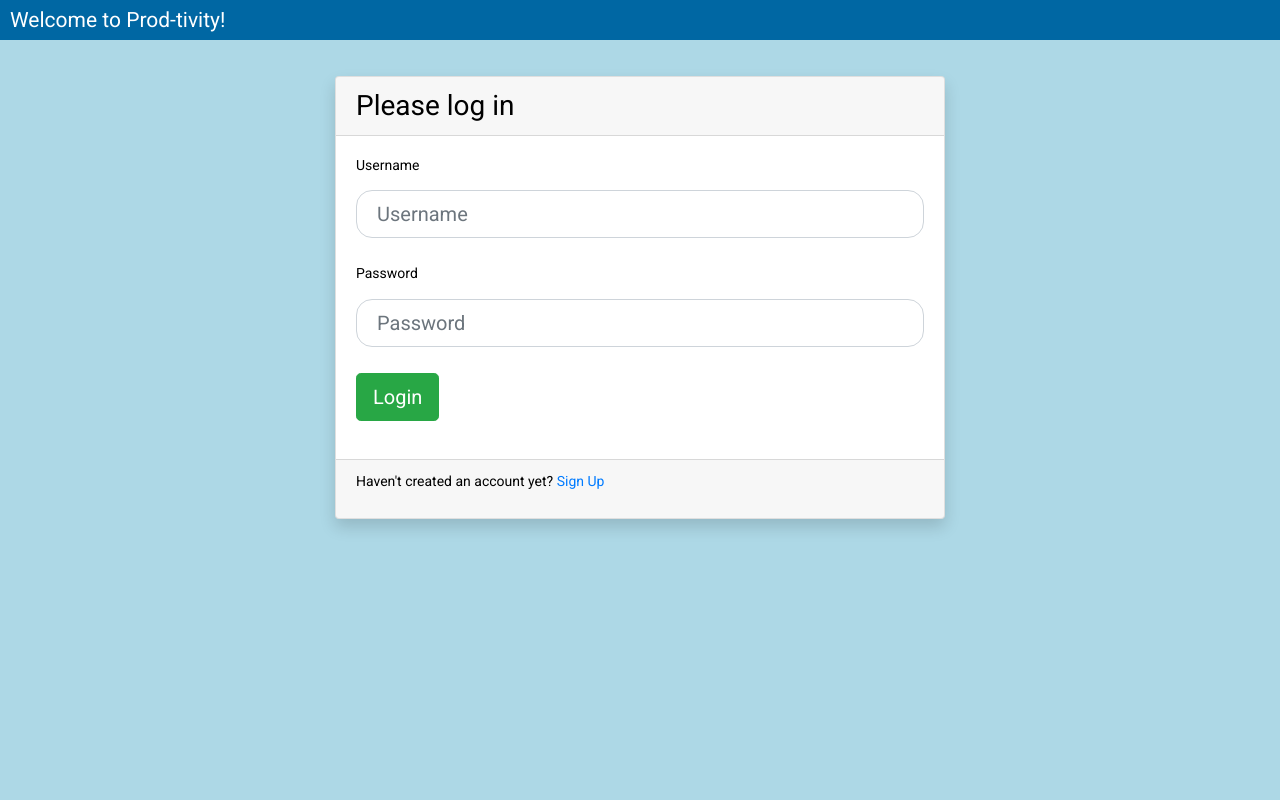
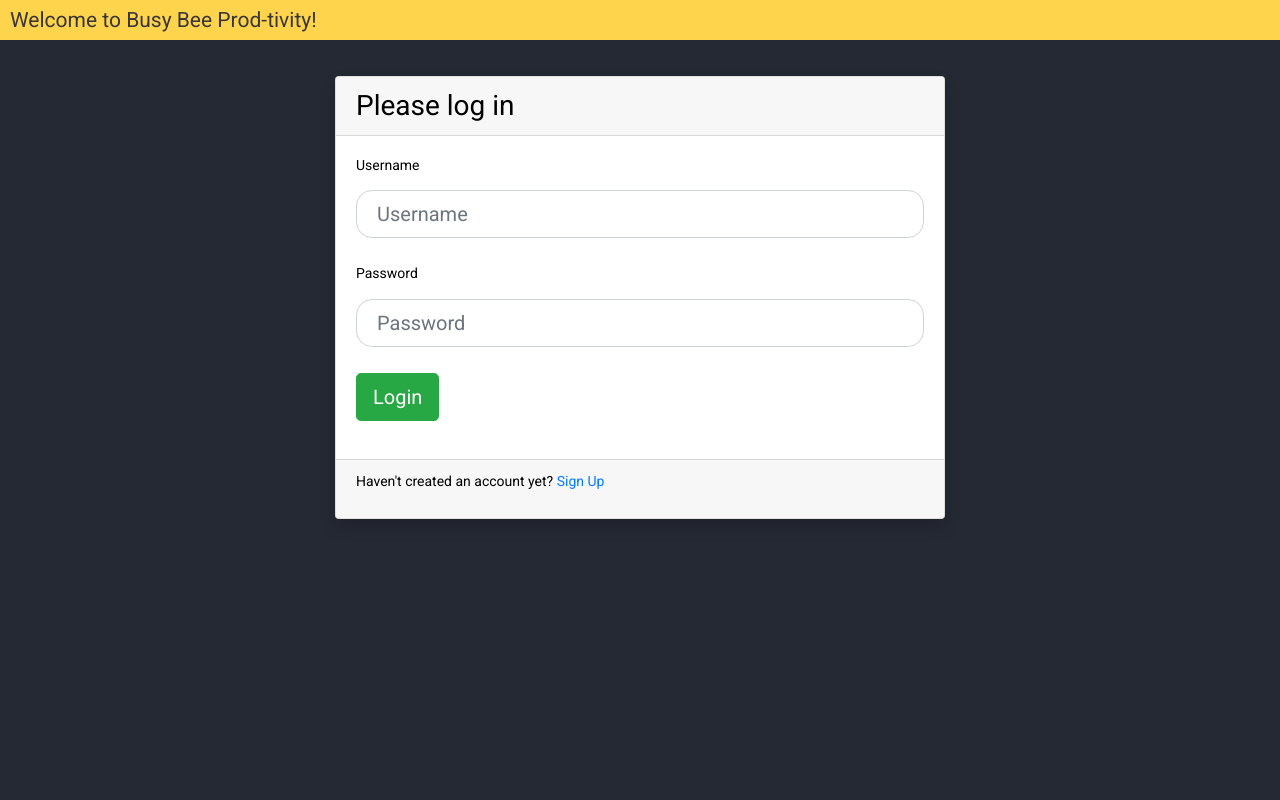
Before and after one commit to jinhanjun/prod-tivity, a PHP site: page /open.php in a window 1280 px wide. Run offline with PHP 8.4, Linux system fonts and the light colour scheme.

Commit message:
Update open.php
name change and color

```diff
--- a/open.php
+++ b/open.php
@@ -18,14 +18,15 @@
 
     <script src="board.js"></script>
     <script type = "module" src="app.js"></script>
-    <title>Productivity Board</title>
+
+    <title>Busy Bee Prod-tivity</title>
   </head>
 
   <body>
-    <div class="ui">
-      <nav>
+    <div class="ui" style = "background-color: #252933">
+      <nav style = "background-color: #ffd44d">
         <div class="nav--left">
-          <a style="color:white;"> Welcome to Prod-tivity!</a>
+          <a style="color:#393637;"> Welcome to Busy Bee Prod-tivity!</a>
         </div>
         <div class="nav--right"></div>
       </nav>
```
